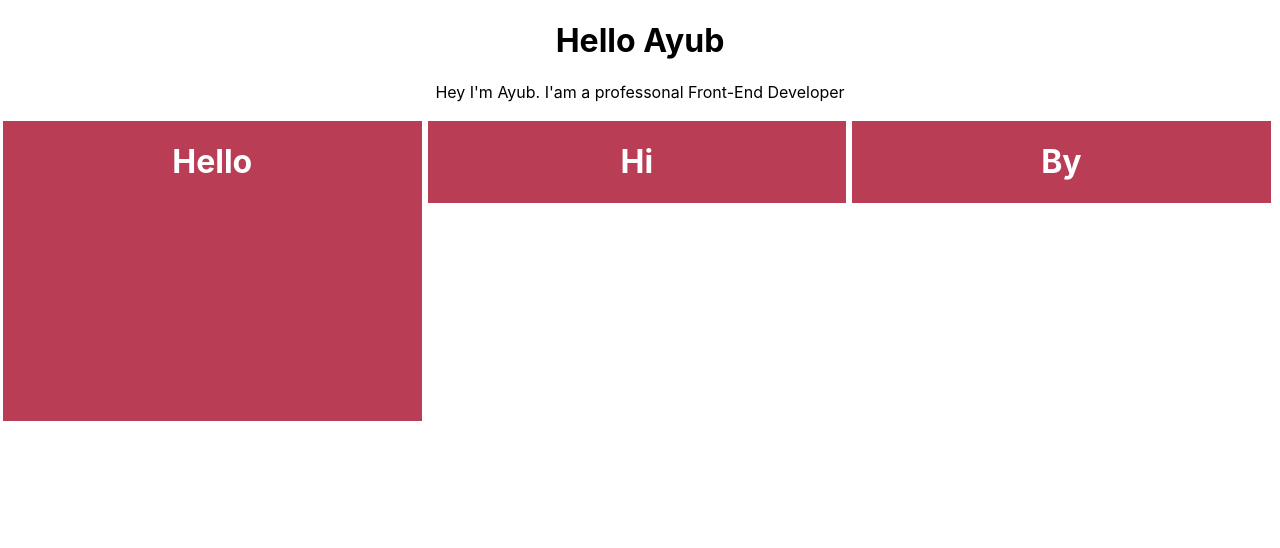
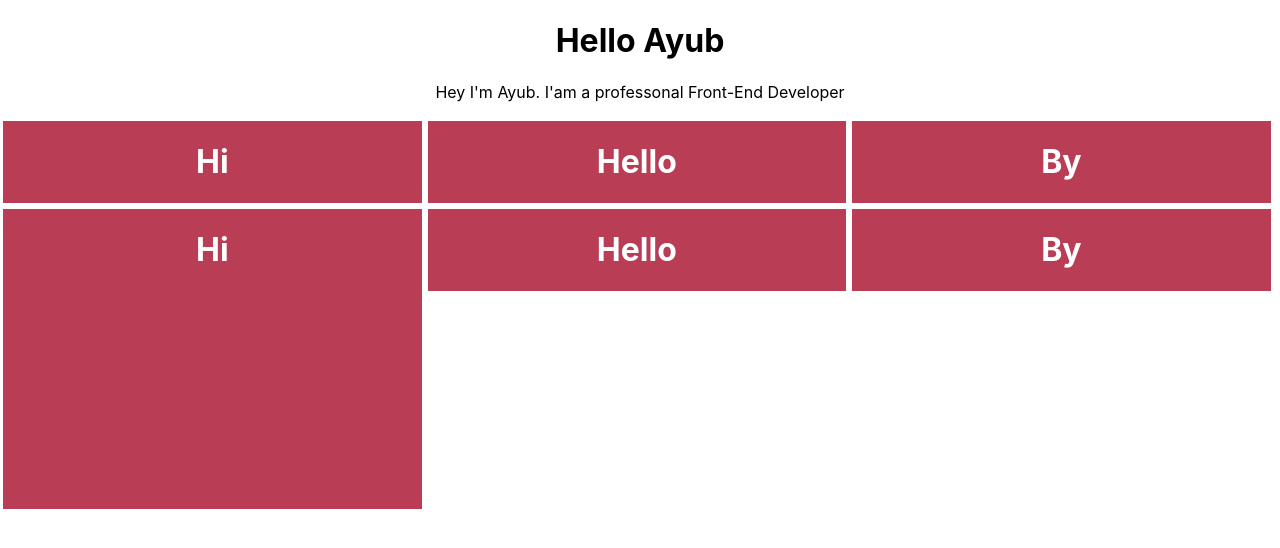
Before and after one commit to ayub6717/All-About-React, a React (Create React App) app: page / in a window 1280 px wide. Shown: the top 548 px of the page. Built offline with nearby package versions, Linux system fonts and the light colour scheme.

Commit message:
Class component

```diff
--- a/src/App.js
+++ b/src/App.js
@@ -1,12 +1,14 @@
 import React,{ Component } from 'react';
 import './App.css';
 import Myfun from './components/Functional-component'
+import Tools from './components/Class-component'
 
 class App extends Component{
   render(){
     return (
       <div className="App">
         <Myfun />
+        <Tools />
       </div>
     );
   }
--- /dev/null
+++ b/src/components/Class-component.js
@@ -0,0 +1,22 @@
+import React,{ Component } from 'react';
+
+class Tools extends Component {
+render(){
+
+return <div style={{flot:"left"}}>
+   <div className="row">
+      <div className="col-sm-3" style={{height:"300px"}}>
+         <h1>Hi</h1>
+      </div>
+      <div className="col-sm-3">
+         <h1>Hello</h1>
+      </div>
+      <div className="col-sm-3">
+         <h1>By</h1>
+      </div>
+   </div>
+</div>
+}
+}
+
+export default Tools
--- a/src/components/Functional-component.js
+++ b/src/components/Functional-component.js
@@ -10,11 +10,11 @@ const FunctionalComponent = () =>
    <p>Hey I'm Ayub. I'am a professonal Front-End Developer</p>
 
    <div className="row">
-      <div className="col-sm-3" style={{height:"300px"}}>
-         <h1>Hello</h1>
+      <div className="col-sm-3">
+         <h1>Hi</h1>
       </div>
       <div className="col-sm-3">
-         <h1>Hi</h1>
+         <h1>Hello</h1>
       </div>
       <div className="col-sm-3">
          <h1>By</h1>
```
Also changed, not shown: 1 other file (tests, documents, lock files or other folders).
